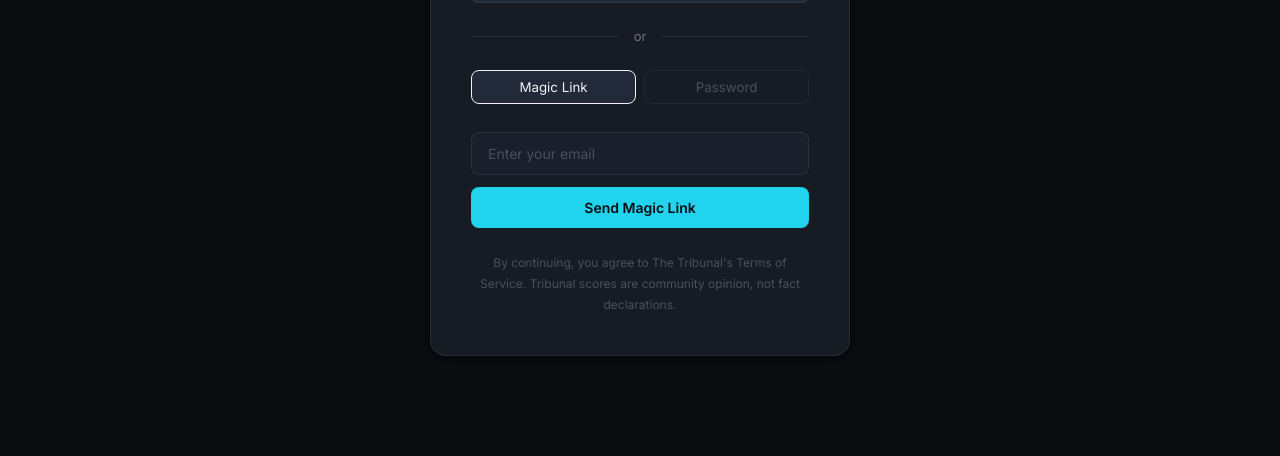
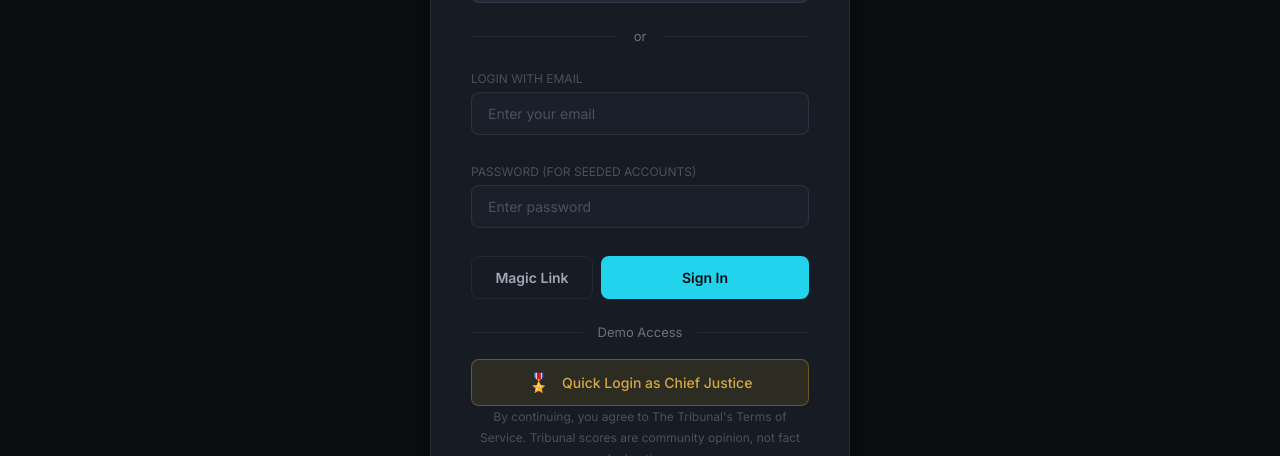
Before and after one commit to Puresef/tribunal, a Next.js app: page /auth/login in a window 1280 px wide. Shown: the part 466-922 px from the top of the page. Built offline with nearby package versions, Linux system fonts and the light colour scheme; no server answers.

Commit message:
fix: Simplify Login UI and add Demo Login bypass

```diff
--- a/src/app/auth/login/page.tsx
+++ b/src/app/auth/login/page.tsx
@@ -121,23 +121,10 @@
             </div>
 
             <form onSubmit={handleEmailLogin} className={styles.emailForm}>
-              <div style={{ display: 'flex', gap: 'var(--space-2)', marginBottom: 'var(--space-4)' }}>
-                <button
-                  type="button"
-                  onClick={() => setLoginMethod('magic_link')}
-                  style={{ flex: 1, padding: 'var(--space-2)', borderRadius: 'var(--radius-md)', background: loginMethod === 'magic_link' ? 'var(--bg-elevated)' : 'transparent', border: '1px solid', borderColor: loginMethod === 'magic_link' ? 'var(--text-primary)' : 'var(--border-subtle)', color: loginMethod === 'magic_link' ? 'var(--text-primary)' : 'var(--text-muted)' }}
-                >
-                  Magic Link
-                </button>
-                <button
-                  type="button"
-                  onClick={() => setLoginMethod('password')}
-                  style={{ flex: 1, padding: 'var(--space-2)', borderRadius: 'var(--radius-md)', background: loginMethod === 'password' ? 'var(--bg-elevated)' : 'transparent', border: '1px solid', borderColor: loginMethod === 'password' ? 'var(--text-primary)' : 'var(--border-subtle)', color: loginMethod === 'password' ? 'var(--text-primary)' : 'var(--text-muted)' }}
-                >
-                  Password
-                </button>
-              </div>
-
+              <div style={{ marginBottom: 'var(--space-4)' }}>
+                <label className={styles.label} style={{ display: 'block', marginBottom: 'var(--space-1)', fontSize: 'var(--text-xs)', color: 'var(--text-muted)', textTransform: 'uppercase' }}>
+                  Login with Email
+                </label>
                 <input
                   type="email"
                   name="email"
@@ -146,22 +133,68 @@
                   className={styles.emailInput}
                   disabled={isLoading}
                 />
+              </div>
 
-              {loginMethod === 'password' && (
+              <div style={{ marginBottom: 'var(--space-4)' }}>
+                <label className={styles.label} style={{ display: 'block', marginBottom: 'var(--space-1)', fontSize: 'var(--text-xs)', color: 'var(--text-muted)', textTransform: 'uppercase' }}>
+                  Password (for seeded accounts)
+                </label>
                 <input
                   type="password"
                   name="password"
                   placeholder="Enter password"
-                  required
                   className={styles.emailInput}
                   disabled={isLoading}
                 />
-              )}
+              </div>
 
-              <button type="submit" className={styles.emailButton} disabled={isLoading}>
-                {isLoading ? 'Authenticating...' : loginMethod === 'magic_link' ? 'Send Magic Link' : 'Sign In'}
+              <div style={{ display: 'flex', gap: 'var(--space-2)' }}>
+                <button
+                  type="submit"
+                  onClick={() => setLoginMethod('magic_link')}
+                  className={styles.emailButton}
+                  style={{ flex: 1, backgroundColor: 'transparent', border: '1px solid var(--border-subtle)', color: 'var(--text-secondary)' }}
+                  disabled={isLoading}
+                >
+                  {isLoading && loginMethod === 'magic_link' ? 'Sending...' : 'Magic Link'}
                 </button>
+                <button
+                  type="submit"
+                  onClick={() => setLoginMethod('password')}
+                  className={styles.emailButton}
+                  style={{ flex: 2 }}
+                  disabled={isLoading}
+                >
+                  {isLoading && loginMethod === 'password' ? 'Authenticating...' : 'Sign In'}
+                </button>
+              </div>
             </form>
+
+            <div className={styles.divider} style={{ margin: 'var(--space-6) 0 var(--space-4)' }}>
+              <span>Demo Access</span>
+            </div>
+
+            <button
+              onClick={async () => {
+                setIsLoading(true);
+                const { error } = await supabase.auth.signInWithPassword({
+                  email: 'chief@tribunal.so',
+                  password: 'Password123!',
+                });
+                if (error) {
+                  window.location.href = `/auth/login?error=auth_failed&msg=${encodeURIComponent(error.message)}`;
+                } else {
+                  window.location.href = redirectTo;
+                }
+                setIsLoading(false);
+              }}
+              className={styles.socialButton}
+              style={{ backgroundColor: 'rgba(251, 191, 36, 0.1)', borderColor: 'rgba(251, 191, 36, 0.3)', color: 'var(--accent-gold)' }}
+              disabled={isLoading}
+            >
+              <span className={styles.socialIcon}>🎖️</span>
+              Quick Login as Chief Justice
+            </button>
 
             <p className={styles.legal}>
               By continuing, you agree to The Tribunal&apos;s Terms of Service.
```
Lines whose indentation alone changed are shown as unchanged.
